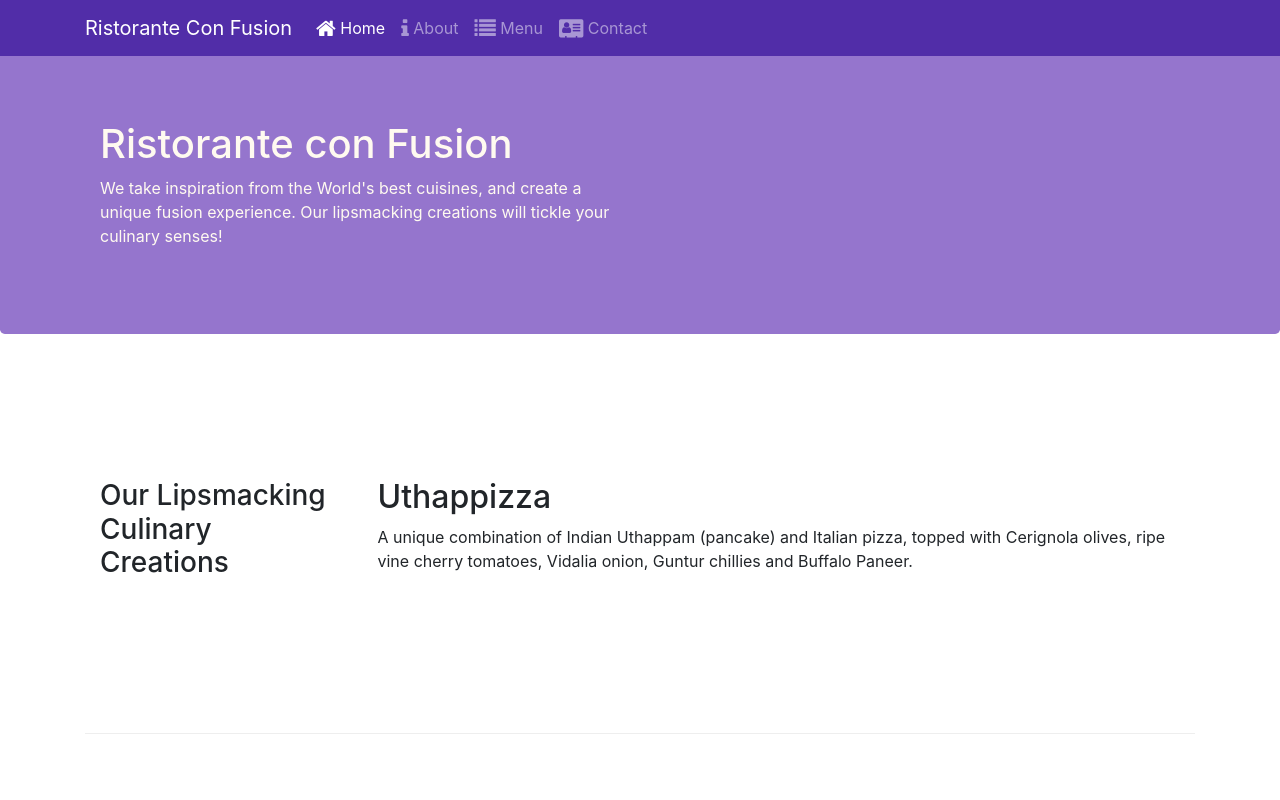
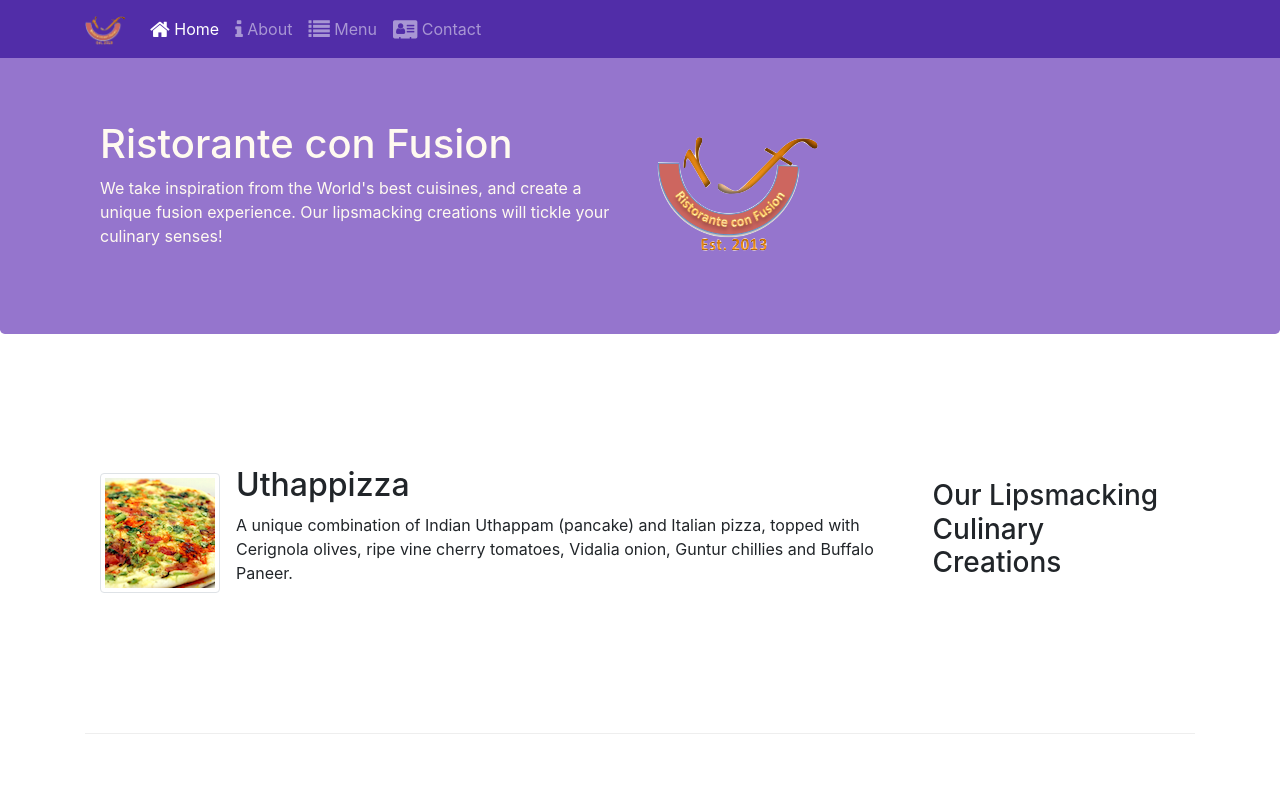
Before and after one commit to sibichakravarthy-k/Intro-to-Bootstrap, a website: page index.html in a window 1280 px wide. Shown: the top 800 px of the page. Drawn offline with nearby package versions, Linux system fonts and the light colour scheme.

Commit message:
images and Thumbnails

```diff
--- a/index.html
+++ b/index.html
@@ -21,7 +21,7 @@
             <button class="navbar-toggler" type="button" data-toggle="collapse" data-target="#Navbar">
                 <span class="navbar-toggler-icon"></span>
             </button>
-            <a class="navbar-brand" href="#">Ristorante Con Fusion</a>
+            <a class="navbar-brand" href="#"><img src="./img/logo.png" alt="" height="30" width="41"></a>
             <div class="collapse navbar-collapse" id="Navbar">
                 <ul class="navbar-nav mr-auto">
                     <li class="nav-item active"><a class="nav-link" href="#"><span class="fa fa-home fa-lg"></span>
@@ -43,7 +43,8 @@
                     <p>We take inspiration from the World's best cuisines, and create a unique fusion experience. Our
                         lipsmacking creations will tickle your culinary senses!</p>
                 </div>
-                <div class="col-12 col-sm">
+                <div class="col-12 col-sm align-self-center">
+                    <img src="./img/logo.png" alt="" class="img-fluid">
                 </div>
             </div>
         </div>
@@ -51,23 +52,30 @@
 
     <div class="container">
         <div class="row row-content align-items-center">
-            <div class="col-12 col-sm-4 col-md-3">
+            <div class="col-12 col-sm-4 col-md-3  order-sm-second">
                 <h3>Our Lipsmacking Culinary Creations</h3>
             </div>
-            <div class="col col-sm col-md">
-                <h2>Uthappizza</h2>
-                <p>A unique combination of Indian Uthappam (pancake) and Italian pizza, topped with Cerignola olives,
-                    ripe
-                    vine cherry tomatoes, Vidalia onion, Guntur chillies and Buffalo Paneer.</p>
+            <div class="col col-sm col-md  order-sm-first">
+                <div class="media">
+                    <img class="d-flex mr-3 img-thumbnail align-self-center"
+                            src="img/uthappizza.png" alt="Uthappizza">
+                    <div class="media-body">
+                        <h2 class="mt-0">Uthappizza</h2>
+                        <p class="d-none d-sm-block">A unique combination of Indian Uthappam (pancake) and
+                            Italian pizza, topped with Cerignola olives, ripe vine
+                            cherry tomatoes, Vidalia onion, Guntur chillies and
+                            Buffalo Paneer.</p>
+                    </div>
+                </div>
             </div>
         </div>
 
 
         <div class="row row-content align-items-center">
-            <div class="col-12 col-sm-4 col-md-3 order-sm-second">
+            <div class="col-12 col-sm-4 col-md-3">
                 <h3>This Month's Promotions</h3>
             </div>
-            <div class="col col-sm col-md order-sm-first">
+            <div class="col col-sm col-md">
                 <h2>Weekend Grand Buffet</h2>
                 <p>Featuring mouthwatering combinations with a choice of five different salads, six enticing
                     appetizers, six
@@ -79,6 +87,9 @@
 
         <div class="row row-content align-items-center">
             <div class="col-12 col-sm-4 col-md-3">
+                <div class="media">
+                    <img class="d-flex mr-3 img-thumbnail align-self-center" src="img/alberto.png" alt="">
+                </div>
                 <h3>Meet our Culinary Specialists</h3>
             </div>
             <div class="col col-sm col-md">
```
Also changed, not shown: aboutus.html (+4 -3 lines), contactus.html (+4 -3 lines), img/alberto.png (added), img/buffet.png (added), img/logo.png (added), img/uthappizza.png (added), 1 other file.
